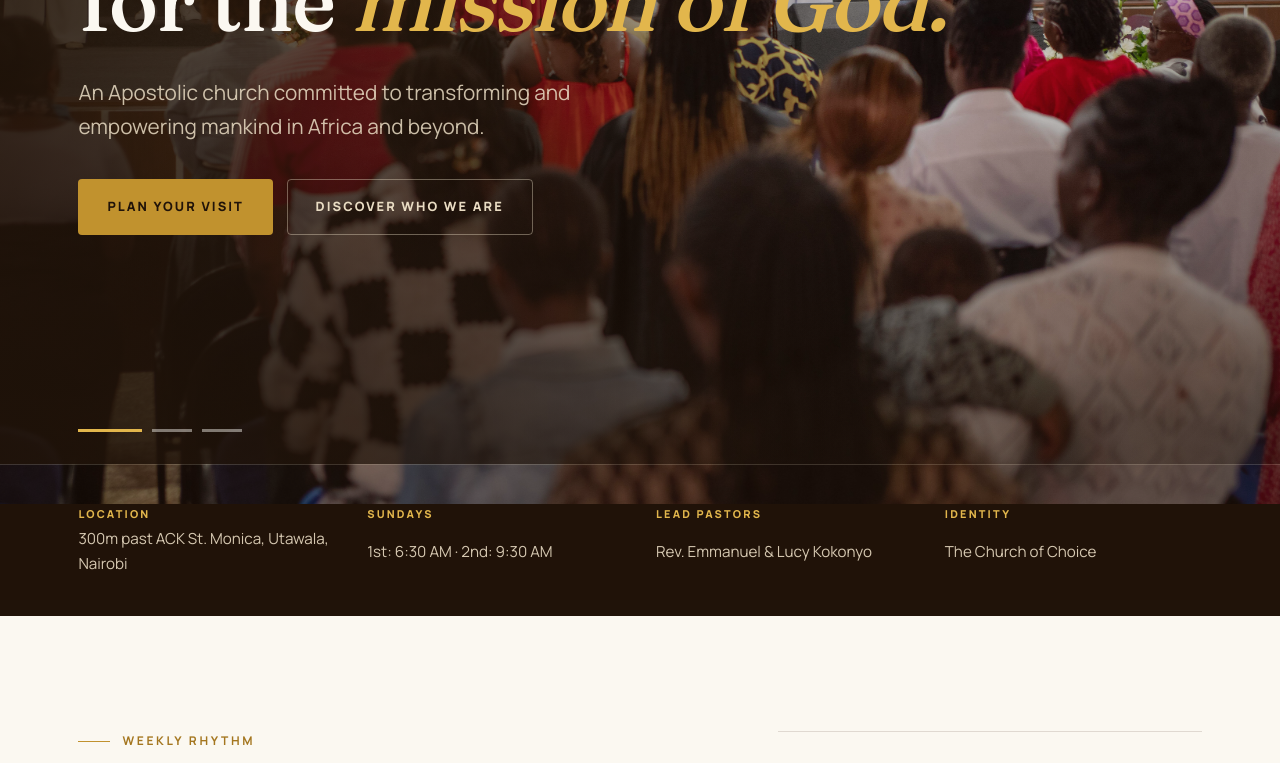
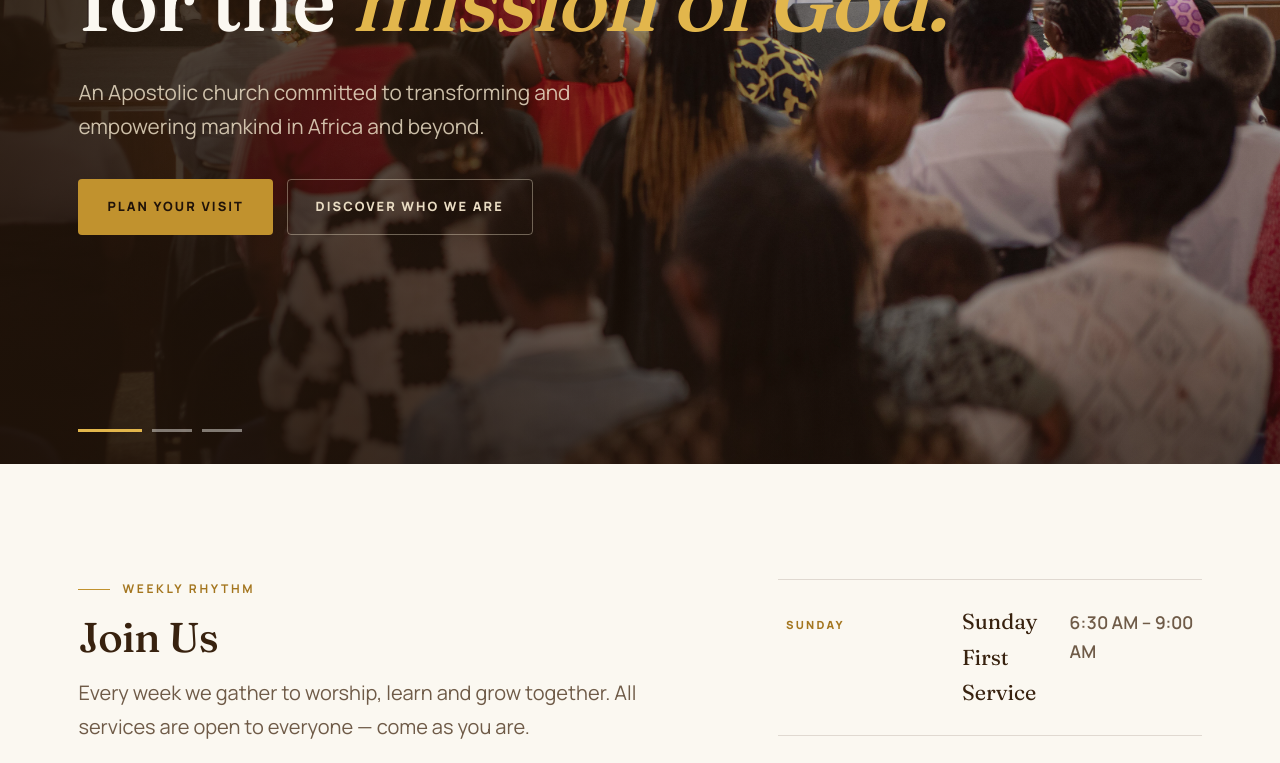
Before and after one commit to Trevor-Kayeyia-Madara/new-dcutawala-website, a Next.js app: page / in a window 1280 px wide. Shown: the part 410-1173 px from the top of the page. Built offline with nearby package versions, Linux system fonts and the light colour scheme; no server answers.

Commit message:
check carousel style

```diff
--- a/src/app/page.tsx
+++ b/src/app/page.tsx
@@ -34,28 +34,6 @@ export default function HomePage() {
       {/* ------------------------------------------------ HERO */}
       <section className="hero">
         <HeroCarousel />
-        <div className="hero-strip">
-          <div className="container">
-            <dl className="hero-strip-inner">
-              <div className="hero-fact">
-                <dt>Location</dt>
-                <dd>300m past ACK St. Monica, Utawala, Nairobi</dd>
-              </div>
-              <div className="hero-fact">
-                <dt>Sundays</dt>
-                <dd>1st: 6:30 AM · 2nd: 9:30 AM</dd>
-              </div>
-              <div className="hero-fact">
-                <dt>Lead Pastors</dt>
-                <dd>Rev. Emmanuel &amp; Lucy Kokonyo</dd>
-              </div>
-              <div className="hero-fact">
-                <dt>Identity</dt>
-                <dd>{siteConfig.tagline}</dd>
-              </div>
-            </dl>
-          </div>
-        </div>
       </section>
 
       {/* ------------------------------------------------ JOIN US */}
```
